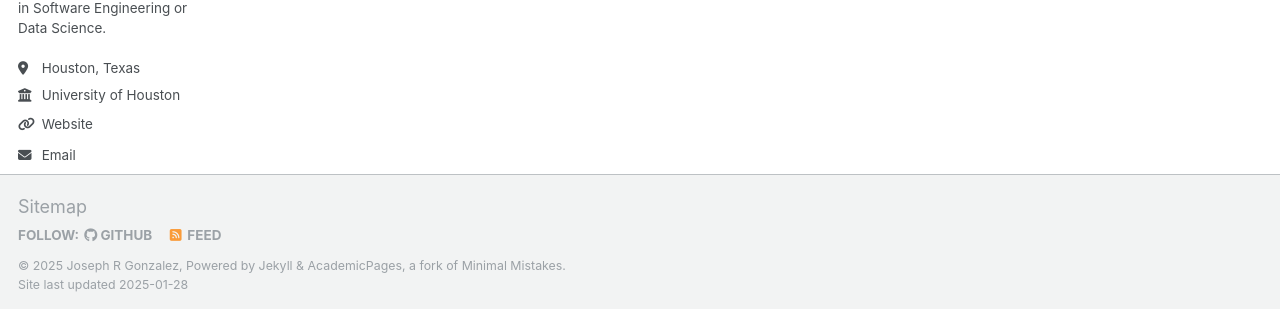
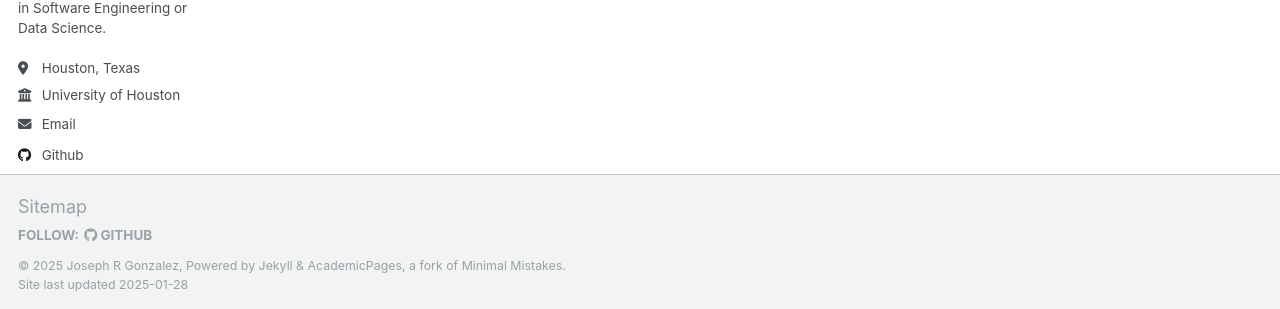
Before and after one commit to JosephRGonzalez/Portfolio, a Jekyll site: the page built from _pages/about.md, in a window 1280 px wide and 900 px high, scrolled down 2643 px. Shown: the part 588-897 px from the top of the window. Built offline with Jekyll 4.4.1, drawn with Linux system fonts in a browser that asks for light colours.

Commit message:
Fixed link to uh.cs.edu and removes RSS from footer.

```diff
--- a/_config.yml
+++ b/_config.yml
@@ -24,7 +24,9 @@ author:
   avatar           : "profile.png"
   name             : "Joseph R Gonzalez"
   pronouns         : # example: "she/her"
-  bio              : "Hi, Im Joseph Gonzalez, a senior Computer Science major at the University of Houston, graduating in May 2025. Im skilled in C++, Python, SQL, and more, with a passion for software development and data science. With experience improving AI models as an AI Training Analyst, Im eager to bring my technical skills and creativity to impactful projects in Software Engineering or Data Science."
+  bio              : "Hi, Im Joseph Gonzalez, a senior Computer Science major at the University of Houston, graduating in May 2025.
+
+  Im skilled in C++, Python, SQL, and more, with a passion for software development and data science. With experience improving AI models as an AI Training Analyst, Im eager to bring my technical skills and creativity to impactful projects in Software Engineering or Data Science."
   location         : "Houston, Texas"
   employer         : "University of Houston"
   uri              : "cs.uh.edu"
@@ -117,7 +119,7 @@ staticman:
       options:
         format           : "iso8601" # "iso8601" (default), "timestamp-seconds", "timestamp-milliseconds"
 atom_feed:
-  hide                   : false     # change to true to hide the RSS feed in the footer
+  hide                   : true     # change to true to hide the RSS feed in the footer
   path                   : # blank (default) uses feed.xml
 
 
--- a/_includes/author-profile.html
+++ b/_includes/author-profile.html
@@ -30,8 +30,8 @@
       {% if author.employer %}
         <li class="author__desktop"><i class="fas fa-fw fa-building-columns icon-pad-right" aria-hidden="true"></i>{{ author.employer }}</li>
       {% endif %}
-      {% if author.uri %}
-        <li><a href="{{ author.uri }}"><i class="fas fa-fw fa-link icon-pad-right" aria-hidden="true"></i>{{ site.data.ui-text[site.locale].website_label | default: "Website" }}</a></li>
+      {% if author.uri == "uh.cs.edu" %}
+        <li><a href="http://uh.cs.edu">uh.cs.edu</a></li>
       {% endif %}
       {% if author.email %}
         <li><a href="mailto:{{ author.email }}"><i class="fas fa-fw fa-envelope icon-pad-right" aria-hidden="true"></i>{{ site.data.ui-text[site.locale].email_label | default: "Email" }}</a></li>
```
